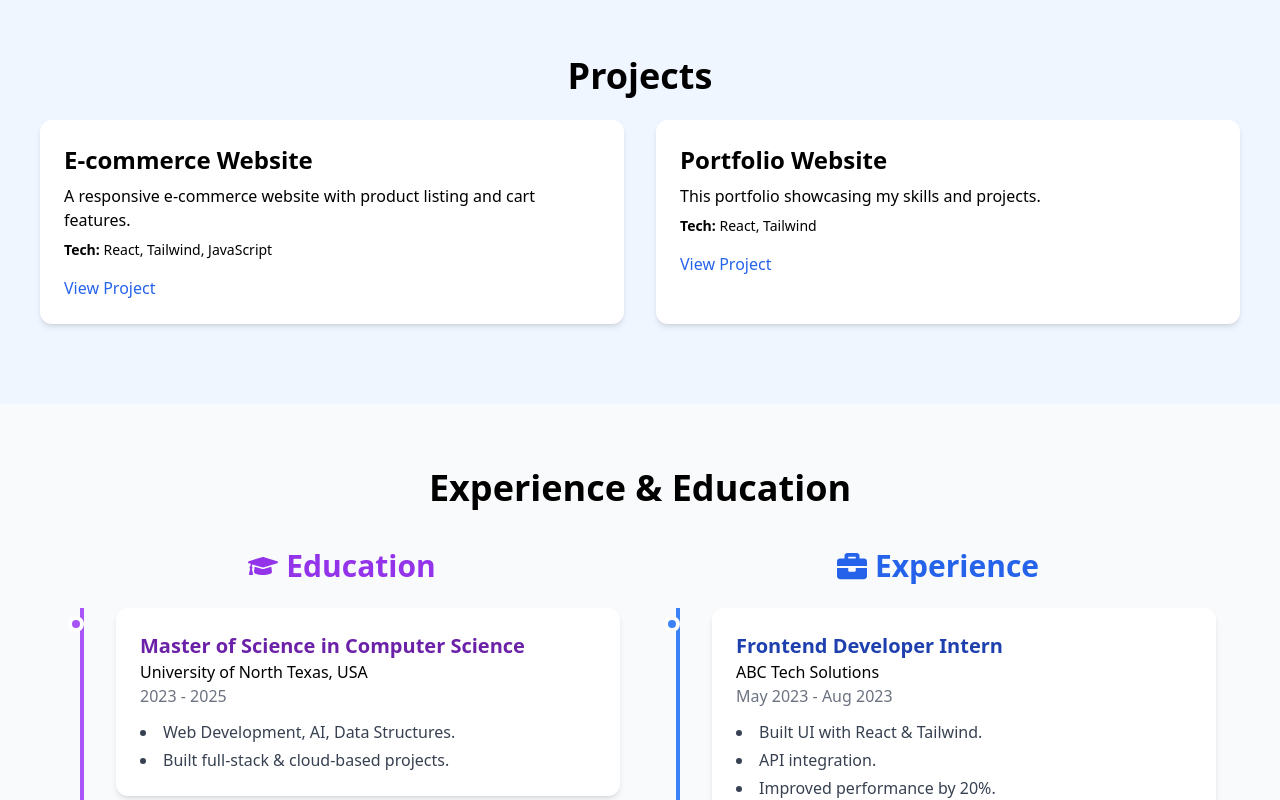
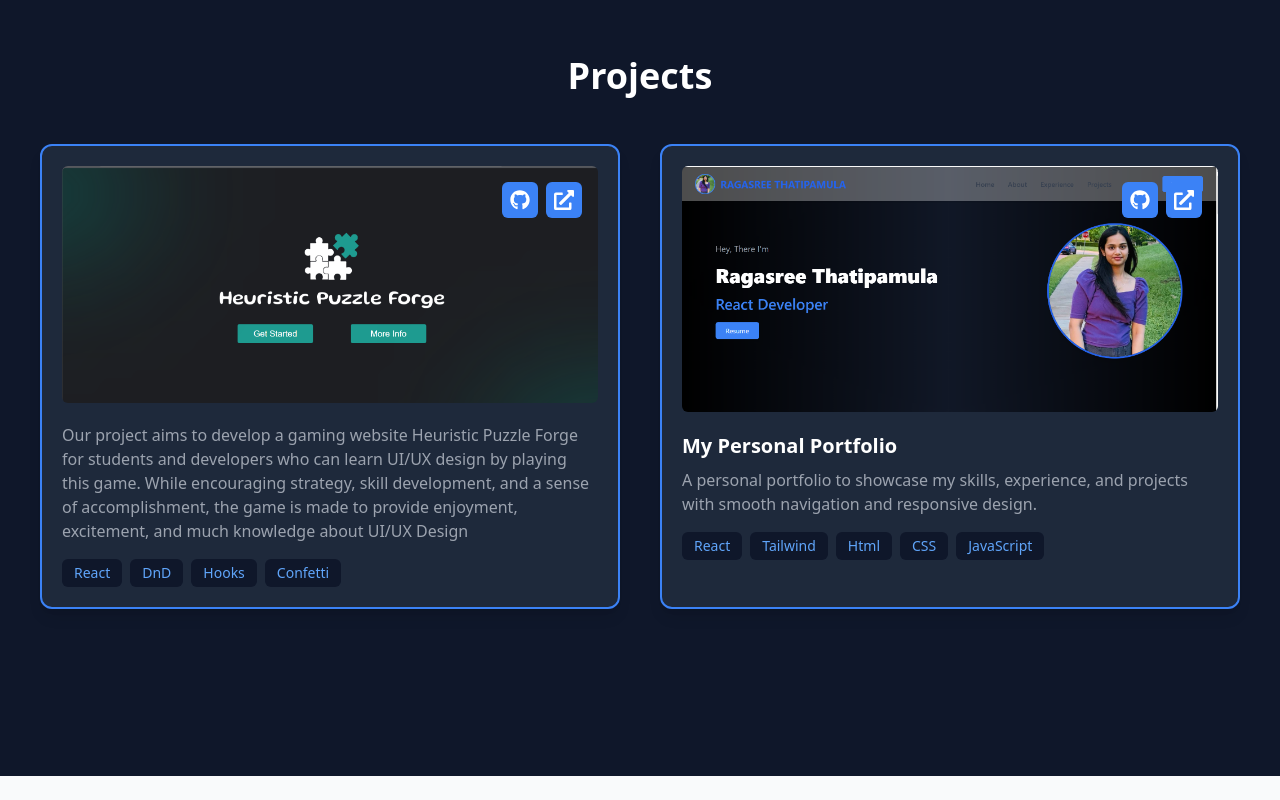
Before and after one commit to ragasree123/reactportfolio, a React (Create React App) app: page / in a window 1280 px wide. Shown: the part 1300-2100 px from the top of the page. Built offline with nearby package versions, Linux system fonts and the light colour scheme; the HTML template or start-up script is replaced by a standard one.

Commit message:
second commit

```diff
--- a/public/index.html
+++ b/public/index.html
@@ -3,7 +3,7 @@
 <head>
   <meta charset="UTF-8">
   <meta name="viewport" content="width=device-width, initial-scale=1.0">
-  <link rel="icon" href="/public/picture1.png">
+  <link rel="icon" href="/picture1.png" className="rounded border-2 border-blue-500">
   <title> Ragasree | FrontEnd Developer</title>
 </head>
 <body>
--- a/src/components/Navbar.jsx
+++ b/src/components/Navbar.jsx
@@ -13,7 +13,7 @@ const Navbar = () => {
   ];
 
   return (
-    <div className="fixed w-full bg-white/30 backdrop-blur-md shadow-md z-50">
+    <div className="fixed w-full bg-black/30 backdrop-blur-md shadow-md z-50">
       <div className="flex justify-between items-center px-8 py-4">
 
         {/* Logo Section */}
--- a/src/pages/Experience.jsx
+++ b/src/pages/Experience.jsx
@@ -12,35 +12,29 @@ const Experience = () => {
     {
       title: 'Master of Science in Computer Science',
       organization: 'University of North Texas, USA',
-      period: '2023 - 2025',
-      details: ['Web Development, AI, Data Structures.', 'Built full-stack & cloud-based projects.'],
+      period: 'Aug 2023 - May 2025',
+      details: ['Software Development for Artificial Intelligence (AI) — AI application development and deployment.','Big Data and Data Science — Data processing, distributed computing, and data analysis techniques.','Data Visualization — Interactive and meaningful data representation using modern visualization tools.','Software Engineering — Software development life cycle, agile methodologies, testing, and debugging.','Information Retrieval — Search engine algorithms, indexing, and ranking systems.', 'Computer Networks — TCP/IP stack, networking protocols, network security, and communications.','Computer Architecture — Processor design, memory management, and hardware-software optimization.','High Volume Storage & Data Retrieval — Managing and retrieving data from large-scale storage systems.','Fundamentals of Databases — Database design, SQL, normalization, and transaction management.','Design and Analysis of Algorithms — Algorithm design techniques including dynamic programming and complexity analysis.','Introduction to Computer Security — Encryption, authentication, and securing systems against vulnerabilities.'],
     },
     {
-      title: 'Bachelor of Engineering in ECE',
-      organization: 'JNTU Hyderabad, India',
-      period: '2017 - 2021',
-      details: ['Focused on electronics and software.', 'Completed major embedded systems projects.'],
+      title: 'Bachelor of Engineering in CS',
+      organization: 'Sphoorthy Engineering College, Hyderabad, India',
+      period: 'Aug 2017 - July 2021',
+      details: ['Built a solid foundation in core computer science concepts such as programming, data structures, and algorithms through hands-on coursework and projects.','Gained practical knowledge of operating systems, computer networks, and database management systems, understanding how they function in real-world applications.','Developed hands-on experience in software development using object-oriented programming principles and worked on building web-based applications.','Worked on various academic projects, including website development, data-driven applications, and small-scale software tools that simulated real-world use cases.'],
     },
   ];
 
   const experience = [
     {
-      title: 'Frontend Developer Intern',
-      organization: 'ABC Tech Solutions',
-      period: 'May 2023 - Aug 2023',
-      details: ['Built UI with React & Tailwind.', 'API integration.', 'Improved performance by 20%.'],
+      title: 'System Engineer | Software Engineer',
+      organization: 'Infosys Ltd.Hyderabad,INDIA',
+      period: 'Sept 2021 - July 2023',
+      details: [' Resolved an average of 20 technical issues per week by applying streamlined support procedures, contributing to high customer satisfaction and aligning solution delivery with evolving stakeholder needs.','Monitored and optimized technical systems to achieve a 15% reduction in system downtime, integrating automated processes and demonstrating principles of scalable framework development.','Collaborated with cross-functional teams to identify process improvements, streamlining workflows and enhancing overall team productivity while adapting solutions to business requirements.','Enhanced user interface experiences with front-end technologies (HTML, CSS, React) to improve user satisfaction and directly support business teams in visualizing solutions.','Ensured smooth deployments through coordinated post-release checkouts, aligning rapid response practices with both immediate and long-term process improvement initiatives.','Identified and escalated system vulnerabilities to improve overall security posture, reflecting an engineering approach to safeguard critical infrastructure.'],
     },
     {
-      title: 'Software Engineer Trainee',
-      organization: 'Infosys',
-      period: 'Jan 2022 - Dec 2022',
-      details: ['Reduced downtime by 15%.', 'Reusable components.', 'Agile collaboration.'],
-    },
-    {
-      title: 'Web Developer (Freelance)',
-      organization: 'Self-employed',
-      period: '2021 - Present',
-      details: ['Designed websites.', 'SEO & performance optimization.', 'Landing pages and portfolios.'],
+      title: 'Data Analyst Intern',
+      organization: 'The SmartBridge',
+      period: 'April 2019 - July 2019',
+      details: ['Conducted thorough examinations of hospital patient records and integrated diverse healthcare databases using statistical techniques','supporting evidence-based decision-making and resource optimization.','Aggregated and synthesized healthcare datasets to facilitate data-driven decision-making processes that streamlined operational workflows.','Analyzed patient records to identify trends in treatment effectiveness, adapting insights to optimize resource allocation.','Enhanced data validation procedures to improve the accuracy and reliability of medical data, aligning analytical processes with improved healthcare delivery.'],
     },
   ];
 
--- a/src/pages/Home.jsx
+++ b/src/pages/Home.jsx
@@ -6,7 +6,7 @@ const Hero = () => {
   return (
     <section
       id="home"
-      className="min-h-screen flex items-center justify-center bg-gradient-to-r from-black via-gray-900 to-black text-white"
+      className="min-h-screen flex items-center justify-center bg-gradient-to-r from-black via-grey-900 to-black text-white"
     >
       <div className="flex flex-col md:flex-row items-center justify-between max-w-6xl w-full px-6 gap-10">
 
--- a/src/pages/Projects.jsx
+++ b/src/pages/Projects.jsx
@@ -1,31 +1,89 @@
-import React from 'react';
+import React from "react";
+import { FaGithub, FaExternalLinkAlt } from "react-icons/fa";
 
 const Projects = () => {
   const projectList = [
     {
-      name: "E-commerce Website",
-      description: "A responsive e-commerce website with product listing and cart features.",
-      tech: "React, Tailwind, JavaScript",
-      link: "#"
+      name: "",
+      description:
+        "Our project aims to develop a gaming website Heuristic Puzzle Forge for students and developers who can learn UI/UX design by playing this game. While encouraging strategy, skill development, and a sense of accomplishment, the game is made to provide enjoyment, excitement, and much knowledge about UI/UX Design",
+      tech: ["React", "DnD", "Hooks", "Confetti"],
+      github: "https://github.com/prakashmariappan/callofcreative",
+      live: "https://heuristicpuzzleforge.netlify.app/",
+      image: "/project1.png",  // Replace with project image
     },
     {
-      name: "Portfolio Website",
-      description: "This portfolio showcasing my skills and projects.",
-      tech: "React, Tailwind",
-      link: "#"
+      name: "My Personal Portfolio",
+      description:
+        "A personal portfolio to showcase my skills, experience, and projects with smooth navigation and responsive design.",
+      tech: ["React", "Tailwind", "Html","CSS","JavaScript"],
+      github: "https://github.com/ragasree123",
+      live: "https://ragasree-thatipamula.netlify.app/",
+      image: "/project2.png", // Replace with project image
     },
   ];
 
   return (
-    <section id="projects" className="py-20 px-10 bg-blue-50">
-      <h2 className="text-4xl font-bold mb-6 text-center">Projects</h2>
-      <div className="grid md:grid-cols-2 gap-8">
+    <section
+      id="projects"
+      className="py-20 px-10 bg-[#0f172a] min-h-screen"
+    >
+      <h2 className="text-4xl font-bold mb-12 text-center text-white">
+        Projects
+      </h2>
+
+      <div className="grid md:grid-cols-2 gap-10">
         {projectList.map((project, index) => (
-          <div key={index} className="p-6 bg-white rounded-xl shadow-md">
-            <h3 className="text-2xl font-bold mb-2">{project.name}</h3>
-            <p className="mb-2">{project.description}</p>
-            <p className="text-sm mb-4"><b>Tech:</b> {project.tech}</p>
-            <a href={project.link} className="text-blue-600 hover:underline">View Project</a>
+          <div
+            key={index}
+            className="bg-[#1e293b] border-2 border-blue-500 rounded-xl p-5 shadow-lg hover:scale-105 duration-300"
+          >
+            {/* Project Image */}
+            <div className="relative">
+              <img
+                src={project.image}
+                alt={project.name}
+                className="rounded-md"
+              />
+              <div className="absolute top-4 right-4 flex gap-2">
+                <a
+                  href={project.github}
+                  target="_blank"
+                  rel="noopener noreferrer"
+                  className="bg-blue-500 p-2 rounded-md hover:scale-110 duration-300"
+                >
+                  <FaGithub className="text-white" size={20} />
+                </a>
+                <a
+                  href={project.live}
+                  target="_blank"
+                  rel="noopener noreferrer"
+                  className="bg-blue-500 p-2 rounded-md hover:scale-110 duration-300"
+                >
+                  <FaExternalLinkAlt className="text-white" size={20} />
+                </a>
+              </div>
+            </div>
+
+            {/* Project Details */}
+            <div className="mt-5">
+              <h3 className="text-white text-xl font-bold">
+                {project.name}
+              </h3>
+              <p className="text-gray-400 mt-2">{project.description}</p>
+
+              {/* Tech Stack */}
+              <div className="flex gap-2 flex-wrap mt-4">
+                {project.tech.map((techItem, idx) => (
+                  <span
+                    key={idx}
+                    className="bg-[#0f172a] text-blue-400 px-3 py-1 rounded-md text-sm"
+                  >
+                    {techItem}
+                  </span>
+                ))}
+              </div>
+            </div>
           </div>
         ))}
       </div>
```
Also changed, not shown: public/project1.png (added), public/project2.png (added), 13 other files (tests, documents, lock files or other folders).
